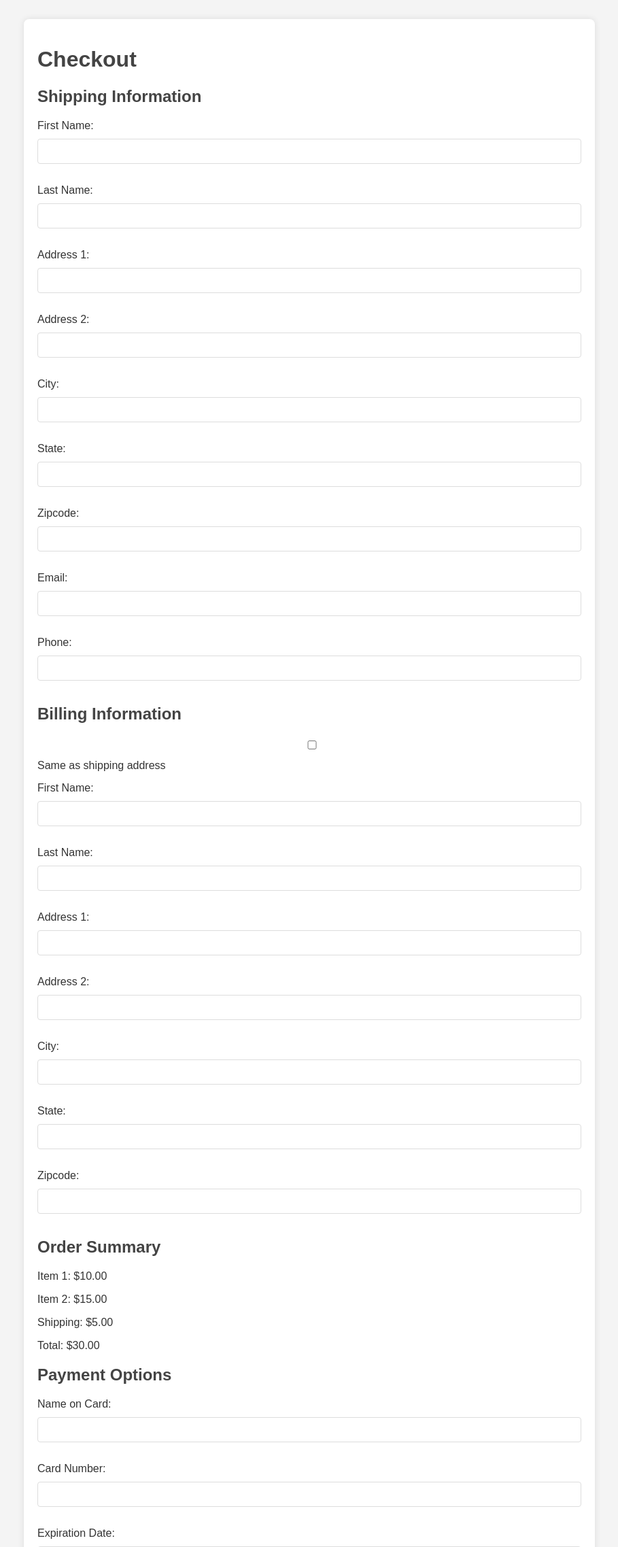
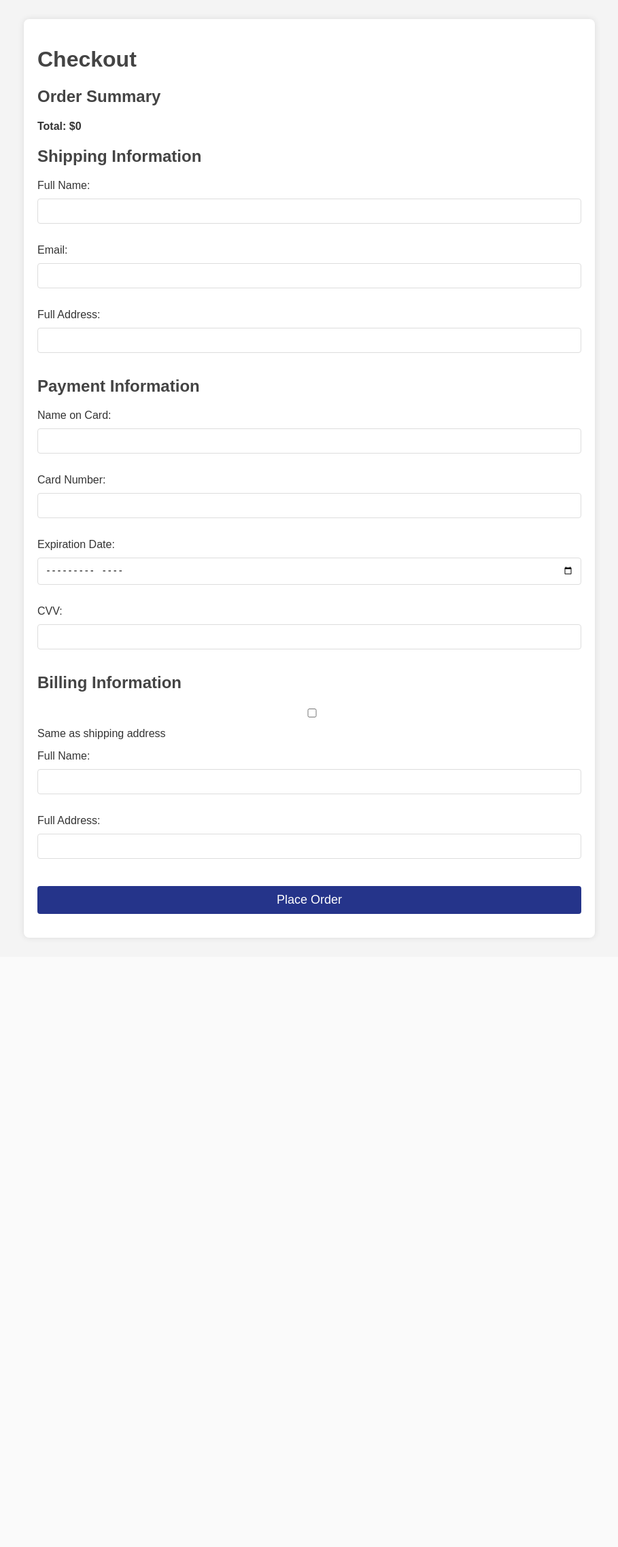
Before and after one commit to OwenAdams2023/Group12, a Django app: page /checkout/ in a window 1280 px wide. Shown: the top 2275 px of the page at 68% size, without its empty margins (185-1094 px from the left). After the commit the page ends 1382 px from the top, so only its background shows below. Run offline with Django 5.2, Linux system fonts and the light colour scheme; a user stored in the database is signed in; data comes from the database, SQL or seed files in the repository.

Commit message:
working on checkout and placing order

```diff
--- a/ecom/sneakpeek/admin.py
+++ b/ecom/sneakpeek/admin.py
@@ -1,5 +1,5 @@
 from django.contrib import admin
-from .models import Category, Account, Product, Order, UserProfile, ShippingAddress
+from .models import Category, Account, Product, Order, OrderItem, UserProfile, ShippingAddress
 from django.contrib.auth.models import User
 
 
@@ -7,6 +7,7 @@
 admin.site.register(Category)
 admin.site.register(Account)
 admin.site.register(Order)
+admin.site.register(OrderItem)
 admin.site.register(UserProfile)
 admin.site.register(ShippingAddress)
 
--- a/ecom/sneakpeek/models.py
+++ b/ecom/sneakpeek/models.py
@@ -69,19 +69,54 @@
         return self.name
 
 class Order(models.Model):
-    product = models.ForeignKey(Product, on_delete=models.CASCADE)
-    customer = models.ForeignKey(Account, on_delete=models.CASCADE)
-    quantity = models.IntegerField(default=1)
-    address = models.CharField(max_length=100, default='', blank=True)
-    phone = models.CharField(max_length=20, default='', blank=True)
-    date = models.DateField(default=datetime.datetime.today)
-    status = models.BooleanField(default=False)
+    #product = models.ForeignKey(Product, on_delete=models.CASCADE)
+    user = models.ForeignKey(User, on_delete=models.CASCADE, null=True, blank=True)
+    full_name = models.CharField(max_length=250, null=True, blank=True)
+    email = models.EmailField(max_length=50, null=True, blank=True)
+    date_ordered = models.DateField(auto_now_add=True, null=True, blank=True)
+    amount_paid = models.DecimalField(max_digits=7, decimal_places=2, default=0)
+    shipping_address = models.TextField(max_length=2000, default='', blank=True)
+    billing_address = models.TextField(max_length=2000, default='', blank=True)
+
+    #shipping information
+    """
+    s_address1 = models.CharField(max_length=200, blank=True)
+    s_address2 = models.CharField(max_length=200, blank=True)
+    s_city = models.CharField(max_length=50, blank=True)
+    s_state = models.CharField(max_length=50, blank=True)
+    s_zipcode = models.CharField(max_length=50, blank=True)
+    #country = models.CharField(max_length=50, blank=True)
+    s_email = models.EmailField(max_length=50)
+    s_phone = models.CharField(max_length=20, default='', blank=True)
+    s_date = models.DateField(auto_now_add=True)
+    #s_status = models.BooleanField(default=False)
+
+    #billing information
+    b_address1 = models.CharField(max_length=200, blank=True)
+    b_address2 = models.CharField(max_length=200, blank=True)
+    b_city = models.CharField(max_length=50, blank=True)
+    b_state = models.CharField(max_length=50, blank=True)
+    b_zipcode = models.CharField(max_length=50, blank=True)
+
+    #card info
     card_number = models.CharField(max_length = 16, default='', blank=True)
+
     cvv = models.CharField(max_length = 3, default='', blank=True)
-    expiration = models.CharField(max_length = 6, default='', blank=True)
+    expiration = models.CharField(max_length = 6, default='', blank=True)"""
 
     def __str__(self):
-        return self.product
+        return f'Order - {str(self.id)}'
+
+class OrderItem(models.Model):
+    order = models.ForeignKey(Order, on_delete=models.CASCADE, null=True)
+    product = models.ForeignKey(Product, on_delete=models.CASCADE, null=True, blank=True)
+    user = models.ForeignKey(User, on_delete=models.CASCADE)
+    quantity = models.PositiveBigIntegerField(default=1)
+    price = models.DecimalField(max_digits=7, decimal_places=2)
+
+    def __str__(self):
+        return f'OrderItem - {str(self.id)}'
+
 
 class ShippingAddress(models.Model):
     user = models.ForeignKey(User, on_delete = models.CASCADE, null=True, blank=True)
--- a/ecom/sneakpeek/templates/checkout.html
+++ b/ecom/sneakpeek/templates/checkout.html
@@ -60,6 +60,39 @@
       margin-bottom: 20px;
     }
 
+    .cart-products {
+      display: flex;
+      flex-wrap: wrap;
+    }
+
+    .product {
+      margin-bottom: 20px;
+      width: 100%;
+    }
+
+    .product-details {
+      display: flex;
+      flex-wrap: wrap;
+      align-items: center; /* Align items vertically */
+    }
+
+    .product-details h3,
+    .product-details p {
+      margin: 0;
+      font-size: inherit; /* Use the same font size as other elements */
+    }
+
+    .product-details h3 {
+      margin-right: 20px; /* Adjust spacing */
+    }
+
+    .price,
+    .quantity {
+      margin-right: 20px; /* Adjust spacing */
+      margin-bottom: 10px;
+    }
+
+
   </style>
 </head>
 
@@ -70,64 +103,52 @@
     <form action="/checkout" method="post">
 
       <section>
-        <h2>Shipping Information</h2>
-        <label for="s_firstname">First Name:</label>
-        <input type="text" id="s_firstname" name="s_firstname" required>
-        <label for="s_lastname">Last Name:</label>
-        <input type="text" id="s_lastname" name="s_lastname" required>
+        <h2>Order Summary</h2>
 
-        <label for="s_address1">Address 1:</label>
-        <input type="text" id="s_address1" name="s_address1" required>
-        <label for="s_address1">Address 2:</label>
-        <input type="text" id="s_address2" name="s_address2">
-        <label for="s_city">City:</label>
-        <input type="text" id="s_city" name="s_city" required>
-        <label for="s_state">State:</label>
-        <input type="text" id="s_state" name="s_state" required>
-        <label for="s_zipcode">Zipcode:</label>
-        <input type="text" id="s_zipcode" name="s_zipcode" required>
+        {% if cart_products %}
+        <div class="container">
+          <div class="row">
+            {% for product in cart_products %}
+              <div class="col-md-6">
+                <div class="card mb-3">
+                  <div class="card-body">
+                    <h4 class="card-title">{{ product.name }}</h4>
+                    <ul class="list-group list-group-flush">
+                      <li class="list-group-item">Price: ${{ product.price }}</li>
+                      {% for key, value in quantities.items %}
+                        {% if key == product.id|slugify %}
+                          <li class="list-group-item">Quantity: {{ value }}</li>
+                        {% endif %}
+                      {% endfor %}
+                    </ul>
+                  </div>
+                </div>
+              </div>
+            {% endfor %}
+          </div>
+        </div>
+      {% endif %}
 
-        <label for="s_email">Email:</label>
-        <input type="email" id="s_email" name="s_email" required>
 
-        <label for="s_phone">Phone:</label>
-        <input type="tel" id="s_phone" name="s_phone">
+      <h4>Total: ${{ totals }}</h4>
 
       </section>
 
       <section>
-        <h2>Billing Information</h2>
+        <h2>Shipping Information</h2>
+        <label for="s_full_name">Full Name:</label>
+        <input type="text" id="s_full_name" name="s_full_name" required>
 
-        <input type="checkbox" id="same_as_shipping"> Same as shipping address
+        <label for="email">Email:</label>
+        <input type="email" id="email" name="email" required>
 
-        <label for="b_firstname">First Name:</label>
-        <input type="text" id="b_firstname" name="b_firstname" required>
-        <label for="b_lastname">Last Name:</label>
-        <input type="text" id="b_lastname" name="b_lastname" required>
-
-        <label for="b_address1">Address 1:</label>
-        <input type="text" id="b_address1" name="b_address1" required>
-        <label for="b_address1">Address 2:</label>
-        <input type="text" id="b_address2" name="b_address2" >
-        <label for="b_city">City:</label>
-        <input type="text" id="b_city" name="b_city" required>
-        <label for="b_state">State:</label>
-        <input type="text" id="b_state" name="b_state" required>
-        <label for="b_zipcode">Zipcode:</label>
-        <input type="text" id="b_zipcode" name="b_zipcode" required>
+        <label for="shipping_address">Full Address:</label>
+        <input type="text" id="shipping_address" name="shipping_address" required>
 
       </section>
 
       <section>
-        <h2>Order Summary</h2>
-        <p>Item 1: $10.00</p>
-        <p>Item 2: $15.00</p>
-        <p>Shipping: $5.00</p>
-        <p>Total: $30.00</p>
-      </section>
-
-      <section>
-        <h2>Payment Options</h2>
+        <h2>Payment Information</h2>
         <label for="card-name">Name on Card:</label>
         <input type="text" id="card-name" name="card-name" required>
 
@@ -141,6 +162,19 @@
         <input type="text" id="card-cvv" name="card-cvv" required>
       </section>
 
+      <section>
+        <h2>Billing Information</h2>
+
+        <input type="checkbox" id="same_as_shipping"> Same as shipping address
+
+        <label for="b_full_name">Full Name:</label>
+        <input type="text" id="b_full_name" name="b_full_name" required>
+
+        <label for="billing_address">Full Address:</label>
+        <input type="text" id="billing_address" name="billing_address" required>
+
+      </section>
+
       <button type="submit">Place Order</button>
     </form>
   </main>
@@ -148,39 +182,19 @@
   <script>
   document.addEventListener('DOMContentLoaded', function() {
     var sameAsShipping = document.getElementById('same_as_shipping');
-    var billingFirstName = document.getElementById('b_firstname');
-    var billingLastName = document.getElementById('b_lastname');
-    var billingAddress1 = document.getElementById('b_address1');
-    var billingAddress2 = document.getElementById('b_address2');
-    var billingCity = document.getElementById('b_city');
-    var billingState = document.getElementById('b_state');
-    var billingZipcode = document.getElementById('b_zipcode');
+    var billingFullName = document.getElementById('b_full_name');
+    var billingAddress = document.getElementById('billing_address');
 
-    var shippingFirstName = document.getElementById('s_firstname');
-    var shippingLastName = document.getElementById('s_lastname');
-    var shippingAddress1 = document.getElementById('s_address1');
-    var shippingAddress2 = document.getElementById('s_address2');
-    var shippingCity = document.getElementById('s_city');
-    var shippingState = document.getElementById('s_state');
-    var shippingZipcode = document.getElementById('s_zipcode');
+    var shippingFullName = document.getElementById('s_full_name');
+    var shippingAddress = document.getElementById('shipping_address');
 
     sameAsShipping.addEventListener('change', function() {
       if (this.checked) {
-            billingFirstName.value = shippingFirstName.value;
-            billingLastName.value = shippingLastName.value;
-            billingAddress1.value = shippingAddress1.value;
-            billingAddress2.value = shippingAddress2.value;
-            billingCity.value = shippingCity.value;
-            billingState.value = shippingState.value;
-            billingZipcode.value = shippingZipcode.value;
+            billingFullName.value = shippingFullName.value;
+            billingAddress.value = shippingAddress.value;
         } else {
-            billingFirstName.value = '';
-            billingLastName.value = '';
-            billingAddress1.value = '';
-            billingAddress2.value = '';
-            billingCity.value = '';
-            billingState.value = '';
-            billingZipcode.value = '';
+            billingFullName.value = '';
+            billingAddress.value = '';
         }
     });
 });
--- a/ecom/sneakpeek/views.py
+++ b/ecom/sneakpeek/views.py
@@ -4,7 +4,7 @@
 from django.contrib.auth.models import User
 from django.contrib.auth.decorators import login_required
 from django.contrib.auth.forms import UserCreationForm
-from .forms import SignUpForm, ProductForm, OrderForm, ShippingAddressForm, ReturnForm
+from .forms import SignUpForm, ProductForm, ShippingAddressForm, ReturnForm #OrderForm
 from django import forms
 from .models import UserProfile, Category, Product
 import json
@@ -172,7 +172,7 @@
             address_form = ShippingAddressForm()
             return render(request, "checkout.html", {'order_form': order_form, 'address_form': address_form})
 
-    return render(request, "checkout.html")
+    return render(request, "checkout.html", {"cart_products": cart_products, "quantities":quantities, "totals":totals })
 
 ########currently working on this
 """
```
Also changed, not shown: ecom/sneakpeek/forms.py (+6 -5 lines), ecom/db.sqlite3, ecom/sneakpeek/migrations/0013_remove_order_address_remove_order_card_number_and_more.py (added), ecom/sneakpeek/migrations/0014_rename_customer_orderitem_user.py (added).
